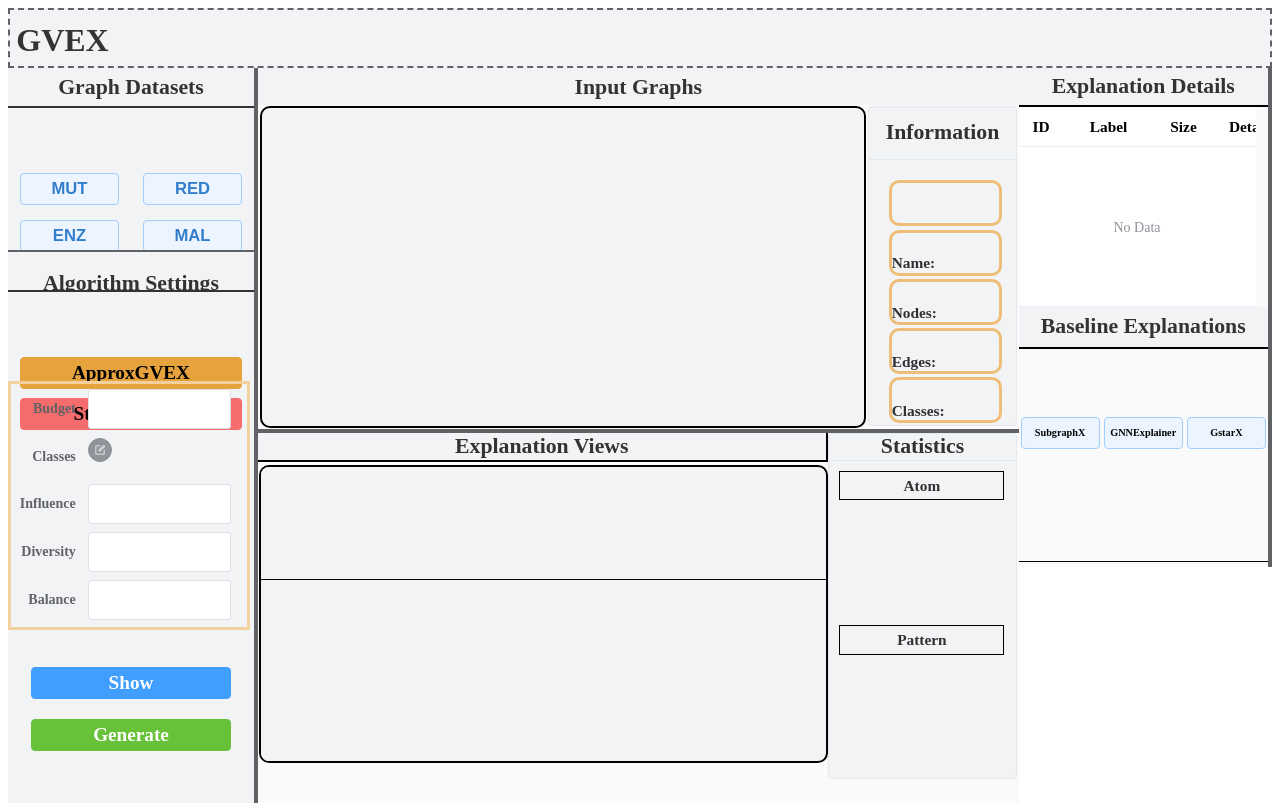
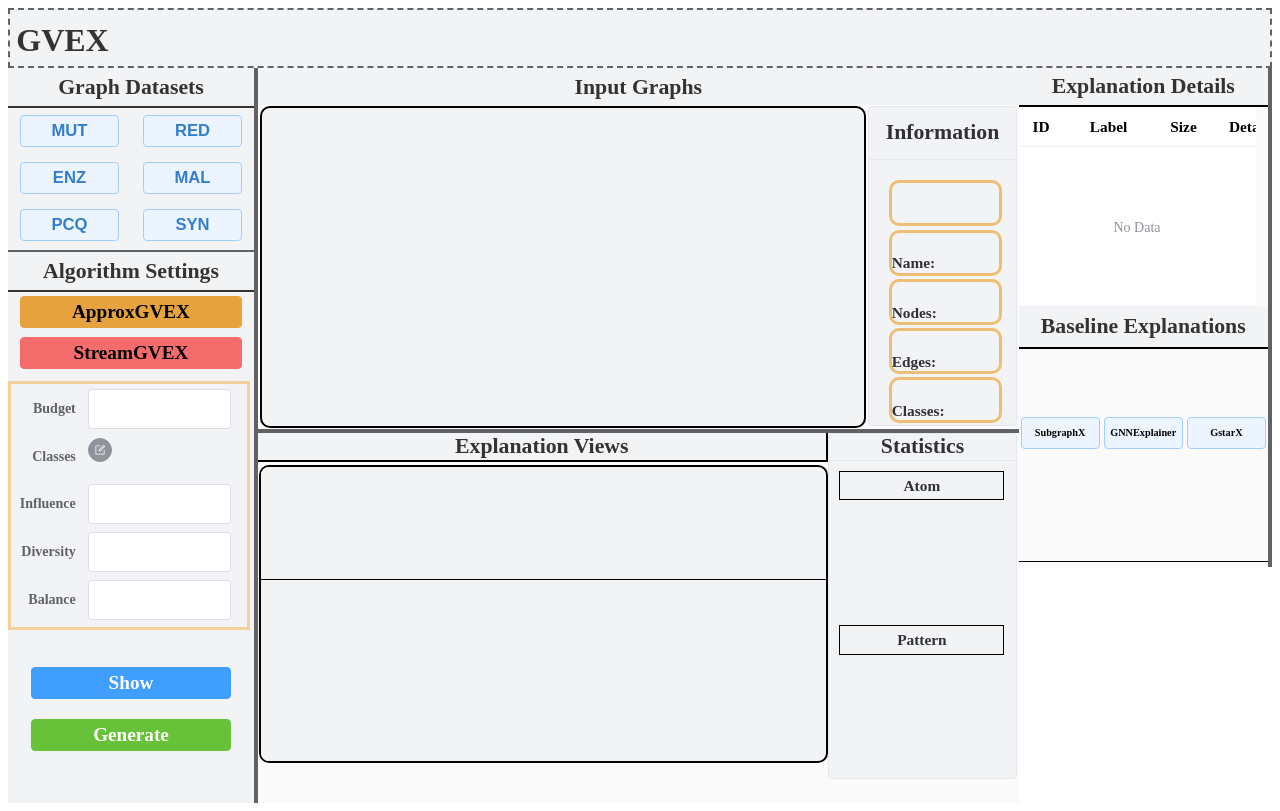
Before and after one commit to TiyCHEN/GVEX-DEMO, a Vue app in the folder GVEX-demo-frontend/: page / in a window 1280 px wide. Built offline with nearby package versions, Linux system fonts and the light colour scheme.

Commit message:
Update Aside.vue

```diff
--- a/GVEX-demo-frontend/src/components/Aside.vue
+++ b/GVEX-demo-frontend/src/components/Aside.vue
@@ -7,40 +7,28 @@
     </el-header>
     <el-main class="aside-main">
       <el-row style="height: 33%;" class="custom-row">
-        <el-col :span="12" style="height: 100%;" class="custom-col">
-          <el-button type="primary" @click="addDataset('Mutagenicity')" plain style="width: 80%;">
+          <el-button type="primary" @click="addDataset('Mutagenicity')" plain style="width: 40%; margin: auto">
             <span style="font-size: 1.3vw; font-weight: bold; vertical-align: middle;">MUT</span>
           </el-button>
-        </el-col>
-        <el-col :span="12" style="height: 100%;" class="custom-col">
-          <el-button type="primary" @click="addDataset('REDDIE-BINARY')" plain style="width: 80%; ">
+          <el-button type="primary" @click="addDataset('REDDIE-BINARY')" plain style="width: 40%; margin: auto">
             <span style="font-size: 1.3vw; font-weight: bold; vertical-align: middle;"> RED </span>
           </el-button>
-        </el-col>
       </el-row>
       <el-row style="height: 33%;" class="custom-row">
-        <el-col :span="12" style="height: 100%;" class="custom-col">
-          <el-button type="primary" @click="addDataset('ENZYMES')" plain style="width: 80%; ">
+          <el-button type="primary" @click="addDataset('ENZYMES')" plain style="width: 40%; margin: auto ">
             <span style="font-size: 1.3vw; font-weight: bold; vertical-align: middle;"> ENZ </span>
           </el-button>
-        </el-col>
-        <el-col :span="12" style="height: 100%;" class="custom-col">
-          <el-button type="primary" @click="addDataset('MALNET-TINY')" plain style="width: 80%; ">
+          <el-button type="primary" @click="addDataset('MALNET-TINY')" plain style="width: 40%; margin: auto ">
             <span style="font-size: 1.3vw; font-weight: bold; vertical-align: middle;"> MAL </span>
           </el-button>
-        </el-col>
       </el-row>
       <el-row style="height: 33%;" class="custom-row">
-        <el-col :span="12" style="height: 100%;" class="custom-col">
-          <el-button type="primary" @click="addDataset('PCQ')" plain style="width: 80%; ">
+          <el-button type="primary" @click="addDataset('PCQ')" plain style="width: 40%; margin: auto ">
             <span style="font-size: 1.3vw; font-weight: bold; vertical-align: middle;"> PCQ </span>
           </el-button>
-        </el-col>
-        <el-col :span="12" style="height: 100%;" class="custom-col">
-          <el-button type="primary" @click="addDataset('SYN')" plain style="width: 80%; ">
+          <el-button type="primary" @click="addDataset('SYN')" plain style="width: 40%; margin: auto ">
             <span style="font-size: 1.3vw; font-weight: bold; vertical-align: middle;"> SYN </span>
           </el-button>
-        </el-col>
       </el-row>
     </el-main>
   </el-container>
@@ -49,22 +37,17 @@
   <el-row style="height: 75%;">
     <el-container>
       <el-header class="aside-header">
-        <span style="font-size: 1.7vw; font-weight: bold; vertical-align: middle;"> Algorithm Settings </span>
+        <span style="font-size: 1.7vw; font-weight: bold; height: 100%; padding: 0; display: flex;justify-content: center; /* 水平居中 */
+        align-items: center;"> Algorithm Settings </span>
       </el-header>
       <el-main class="aside-main">
         <el-row style="height: 8%;">
-          <el-col :span="24" style="height: 100%;" class="custom-col">
             <el-button type="warning" @click="addAlgorithm('AG')" style="font-family: 'Times New Roman', Times, serif; color:black; width: 90%; margin: auto; font-weight: bold; ">
               <span style="font-size: 1.5vw; font-weight: bold; vertical-align: middle;"> ApproxGVEX </span> </el-button>
-          </el-col>
-
         </el-row>
         <el-row style="height: 8%;">
-          <el-col :span="24" style="height: 100%;" class="custom-col">
             <el-button type="danger" @click="showAlgorithm('SG')" style="font-family: 'Times New Roman', Times, serif; color:black; width: 90%; margin: auto; font-weight: bold;">
-              <span style="font-size: 1.5vw; font-weight: bold; vertical-align: middle;"> StreamGVEX </span></el-button>
-          </el-col>
-
+            <span style="font-size: 1.5vw; font-weight: bold; vertical-align: middle;"> StreamGVEX </span></el-button>
         </el-row>
         <el-row style="margin-top: 1vh; height: 52%;">
           <el-col :span="24" style="height: 100%;" class="custom-col">
@@ -255,7 +238,7 @@
 }
 
 .custom-col {
-  box-sizing: border-box;
+  margin: 0;
 }
 
 .el-button {
```
